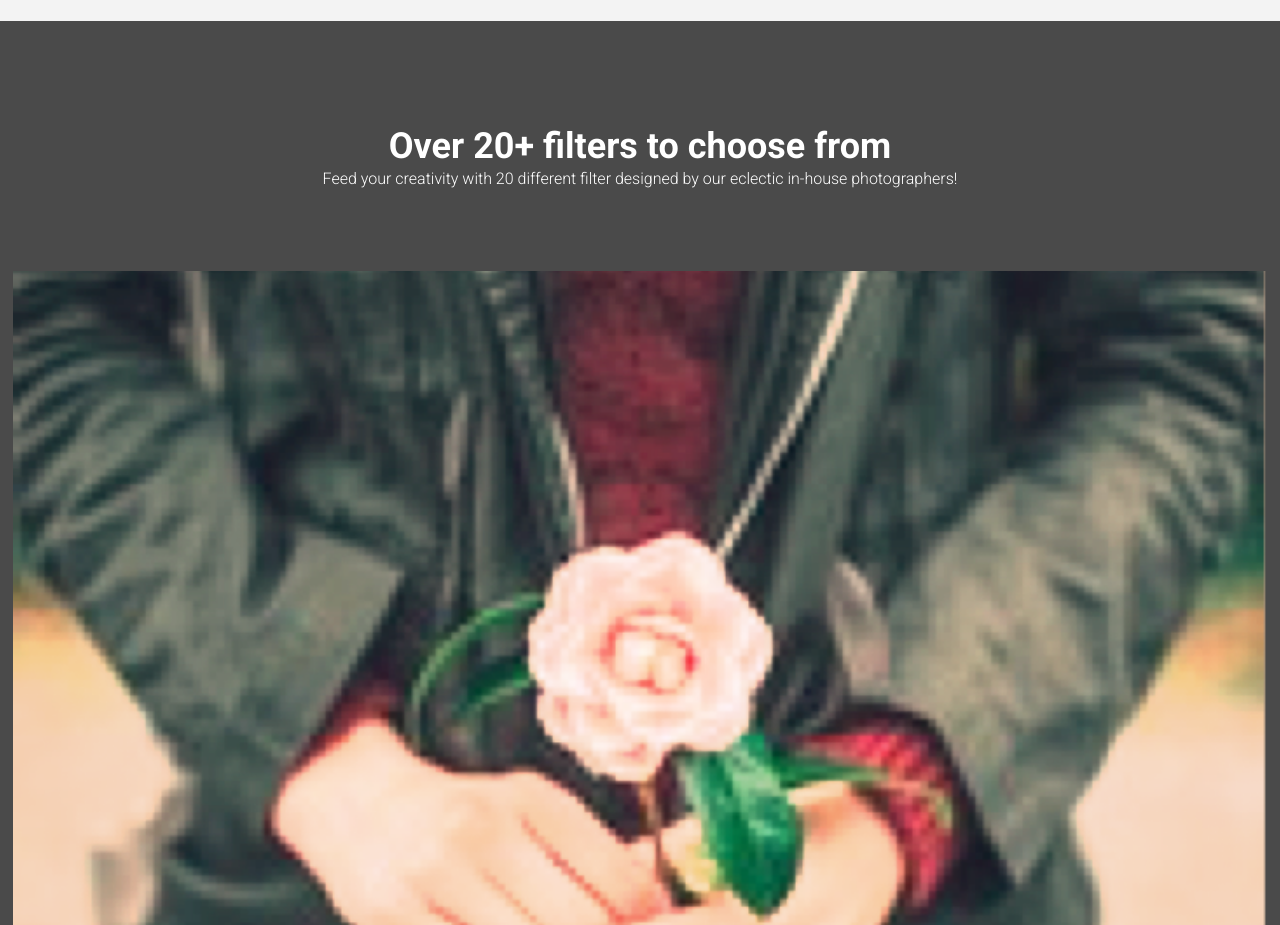
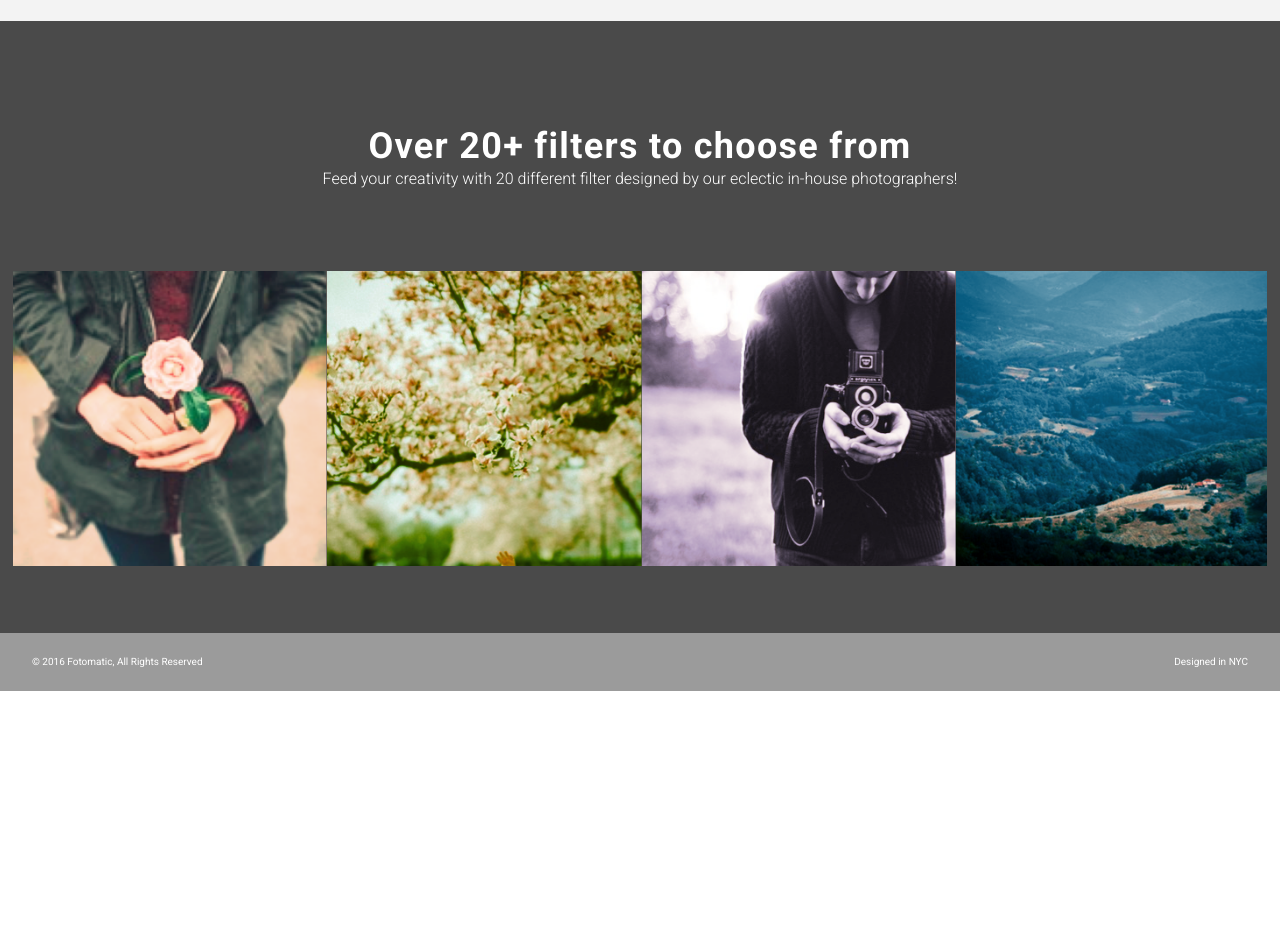
Before and after one commit to fromDreamToGoal/Fotomatic_broken, a plain HTML site: page index.html in a window 1280 px wide. Shown: the part 1400-2325 px from the top of the page. After the commit the page ends 2091 px from the top, so only its background shows below. Drawn offline with Linux system fonts and the light colour scheme; files whose address does not match are found by name; a web font is replaced by a local one.

Commit message:
styled filters section

```diff
--- a/resources/css/style.css
+++ b/resources/css/style.css
@@ -313,6 +313,7 @@ header .mobile {
   font-size: 2.25rem;
   font-weight: bold;
   color: white;
+  letter-spacing: 1.3px;
 }
 
 #filters-section .content h3 {
@@ -325,6 +326,12 @@ header .mobile {
 #filters-section .images-container {
   max-width: 100%;
   padding: 0 1%;
+  display: inline-flex;
+  height: auto;
+}
+
+#filters-section .images-container img {
+  height: 100%;
 }
 
 @media only screen and (max-width: 760px) {
```
Also changed, not shown: index.html (line endings or trailing spaces).
